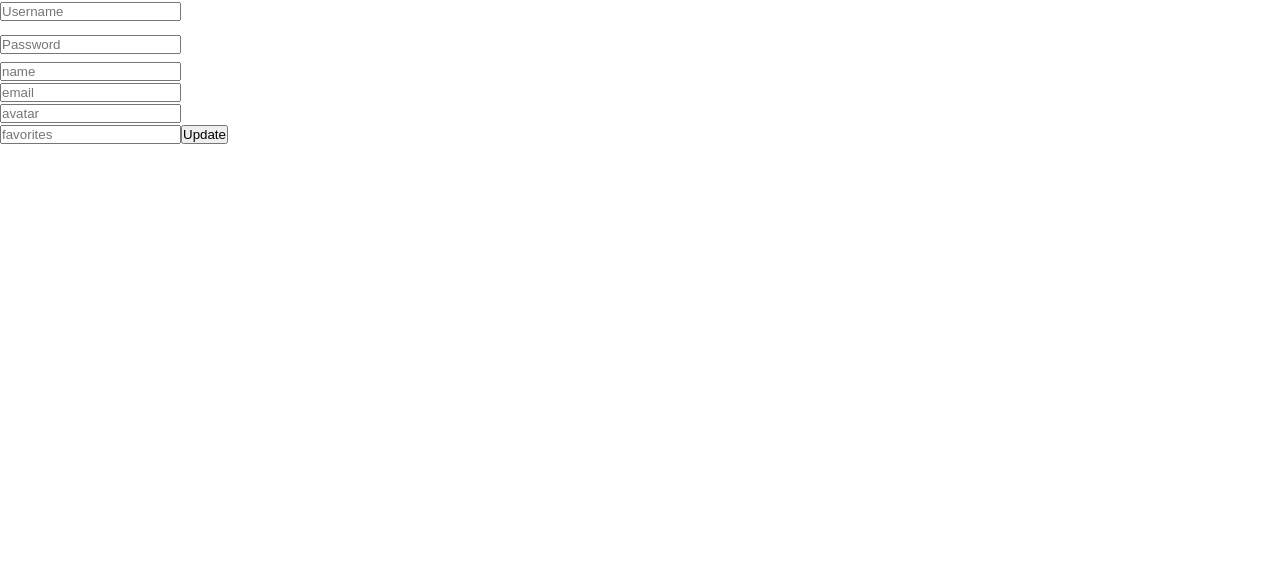
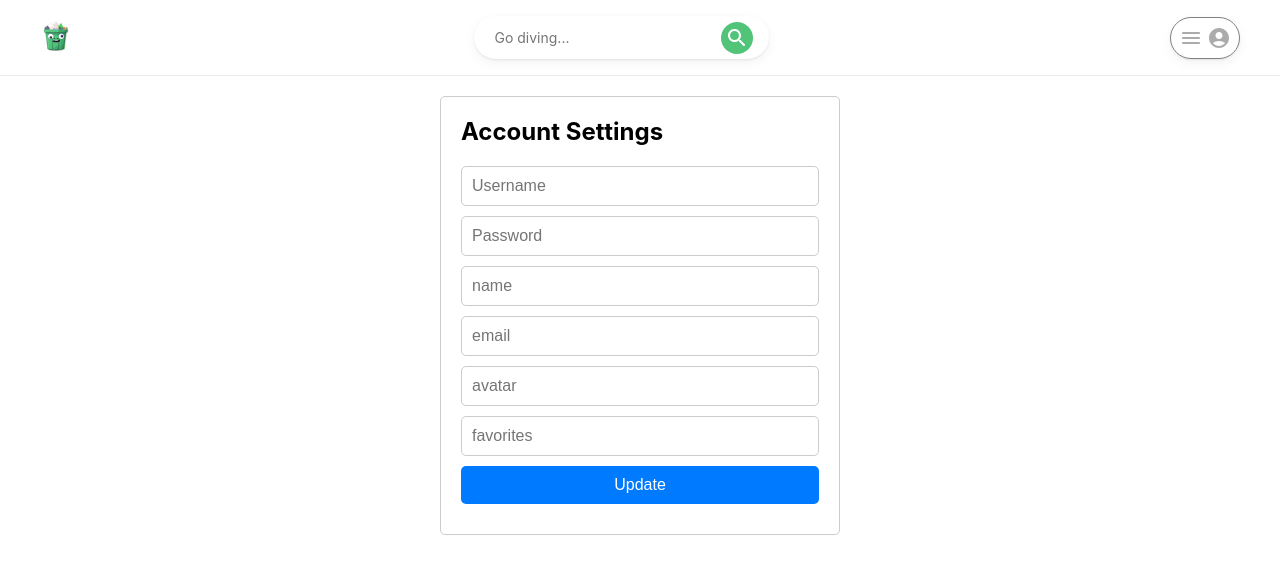
Before and after one commit to joeyvalley/dumpster.io, a React (Create React App) app in the folder client/: page /user/profile/1 in a window 1280 px wide. Shown: the top 574 px of the page. Built offline with nearby package versions, Linux system fonts and the light colour scheme.

Commit message:
pushing css

```diff
--- /dev/null
+++ b/client/src/pages/Profile.css
@@ -0,0 +1,43 @@
+
+/* Style the entire form page */
+.entire-form-page {
+  max-width: 400px;
+  margin: 20px auto;
+  padding: 20px;
+  border: 1px solid #ccc;
+  border-radius: 5px;
+  background-color: #fff;
+}
+
+/* Style the form header */
+.account-settings-header {
+  font-size: 24px;
+  margin-bottom: 20px;
+}
+
+/* Style the form inputs */
+.text-input {
+  display: block;
+  width: 100%;
+  margin-bottom: 10px;
+  padding: 10px;
+  border: 1px solid #ccc;
+  border-radius: 5px;
+  font-size: 16px;
+}
+
+/* Style the submit button */
+.btn {
+  background-color: #007bff;
+  color: #fff;
+  border: none;
+  border-radius: 5px;
+  padding: 10px 20px;
+  font-size: 16px;
+  cursor: pointer;
+}
+
+
+.btn:hover {
+  background-color: #0069d9;
+}
--- a/client/src/pages/Profile.jsx
+++ b/client/src/pages/Profile.jsx
@@ -1,5 +1,9 @@
 import { useState } from "react"
-import { getUserProfile, signUp } from '../api/user'
+import { getUserProfile } from '../api/user'
+import "./Profile.css"
+import Header from "../components/Header/Header"
+
+
 
 
 export default function Profile() {
@@ -13,57 +17,66 @@ export default function Profile() {
 
   async function handleSubmit(e) {
     e.preventDefault()
-    let userData = {username,password,name,email,avatar,favorites}
-    const res = await getUserProfile(userHash, userData)
+    let userData = { username, password, name, email, avatar, favorites }
+
+    await getUserProfile(userHash, userData)
+
 
   }
   return (
-    <>
-      <form onSubmit={handleSubmit}>
+    <div>
+            <Header />
+
+    <div className="entire-form-page">
+
+      <h1 className="account-settings-header">Account Settings</h1>
+      <form className="form-input" onSubmit={handleSubmit}>
         {/* <label htmlFor="username">Username: </label> */}
         <input
+          className="text-input"
           type="text"
-          id="username"
+          id="username_"
           placeholder="Username"
           onChange={(e) => setUsername(e.target.value)}
         />
-        <br />
         <input
+          className="text-input"
           type="password"
-          id="password"
+          id="password_"
           placeholder="Password"
           onChange={(e) => setPassword(e.target.value)}
         />
-        <br />
         <input
+          className="text-input"
           type="text"
           id="name"
           placeholder="name"
           onChange={(e) => setName(e.target.value)}
         />
-        <br />
         <input
+          className="text-input"
           type="email"
           id="email"
           placeholder="email"
           onChange={(e) => setEmail(e.target.value)}
         />
-        <br />
         <input
+          className="text-input"
           type="text"
           id="avatar"
           placeholder="avatar"
           onChange={(e) => setAvatar(e.target.value)}
         />
-        <br />
         <input
+          className="text-input"
           type="text"
           id="favorites"
           placeholder="favorites"
           onChange={(e) => setFavorites(e.target.value)}
         />
-        <input type="submit" id="submit" value="Update" />
+        <input className="text-input btn" type="submit" id="submit" value="Update" />
       </form>
-    </>
+      </div>
+      </div>
   )
 }
```
